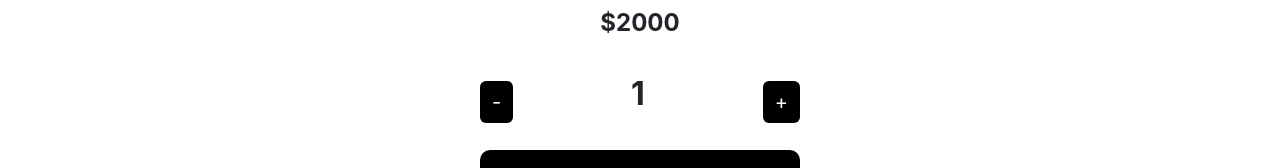
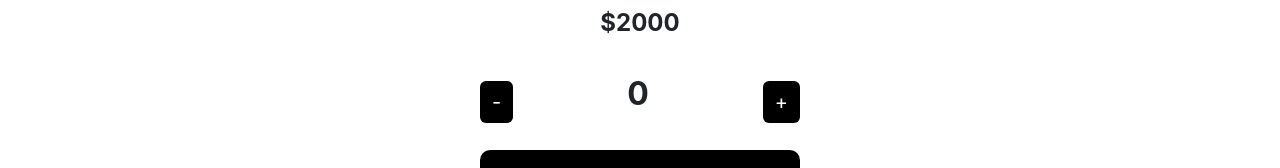
Before and after one commit to valenspinaci/urban, a React (Create React App) app: page /detail/1 in a window 1280 px wide. Shown: the part 537-705 px from the top of the page. Built offline with nearby package versions, Linux system fonts and the light colour scheme; the HTML template or start-up script is replaced by a standard one.

Commit message:
ItemDetail maneja estado de ItemCount

```diff
--- a/src/Components/ItemCount/ItemCount.js
+++ b/src/Components/ItemCount/ItemCount.js
@@ -1,15 +1,13 @@
-import { useState } from "react";
 import { Link } from "react-router-dom";
 import Button from 'react-bootstrap/Button';
 import MockData from "../MockData/MockData";
 import { useParams } from "react-router-dom";
 import "./ItemCount.css";
 
-const ItemCount = ({initial}) => {
+const ItemCount = ({initial, counter, setCounter}) => {
 
     const { id } = useParams();
     const cantidad = (MockData.find((product) => product.id === id)).stock;
-    const [counter, setCounter] = useState(initial);
 
     const add = () => {
         if(counter === cantidad){
--- a/src/Components/ItemDetail/ItemDetail.js
+++ b/src/Components/ItemDetail/ItemDetail.js
@@ -1,6 +1,8 @@
 import "./ItemDetail.css";
 import ItemCount from "../ItemCount/ItemCount";
+import { useState } from "react";
 const ItemDetail = ({ productDetail }) => {
+    const [counter, setCounter] = useState(0);
     return (
         <div>
             <div className="product">
@@ -15,7 +17,7 @@ const ItemDetail = ({ productDetail }) => {
                     <h2 className="product__price">${productDetail.price}</h2>
                 </div>
                 <div className="product__footer">
-                    <ItemCount initial={1} />
+                    <ItemCount initial={1} counter={counter} setCounter={setCounter} />
                 </div>
             </div>
         </div>
```
